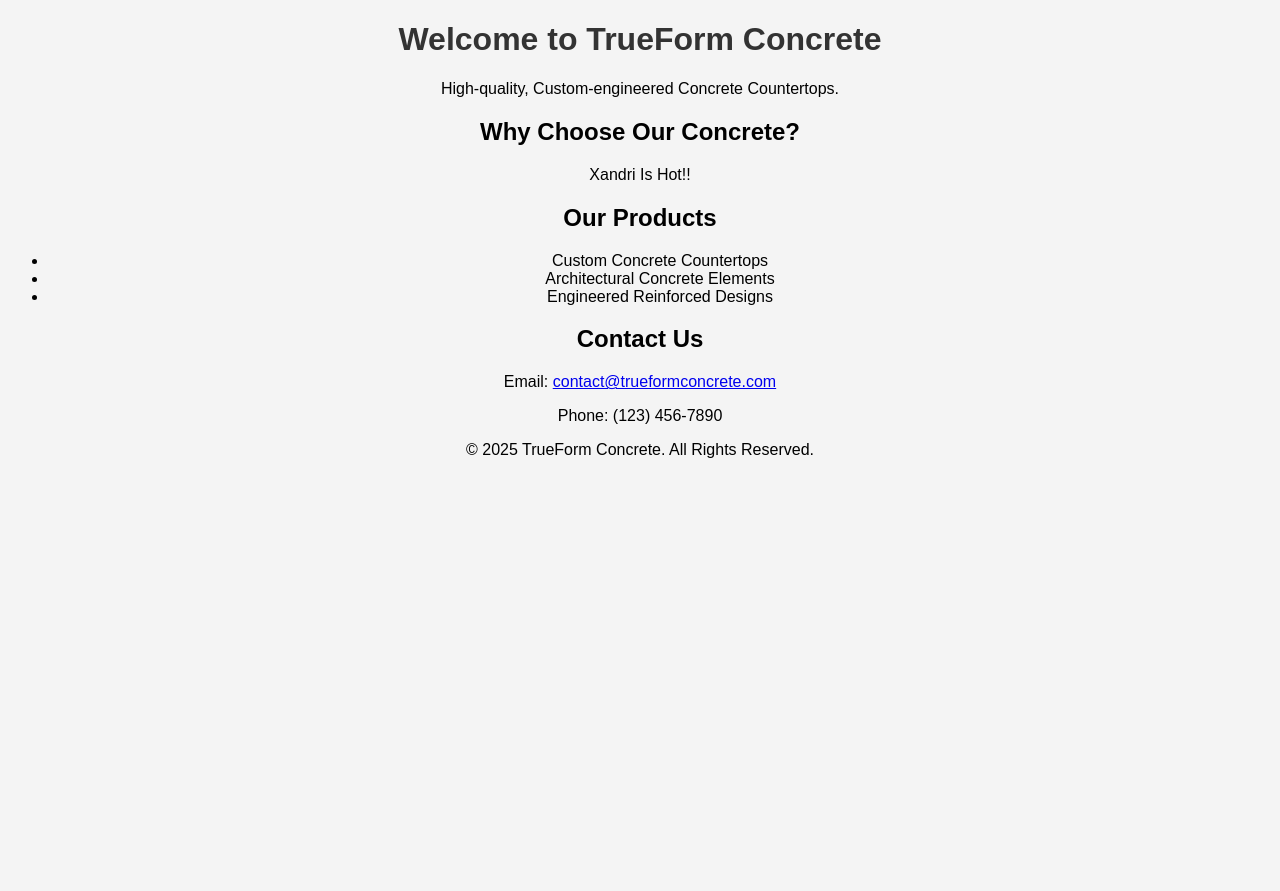
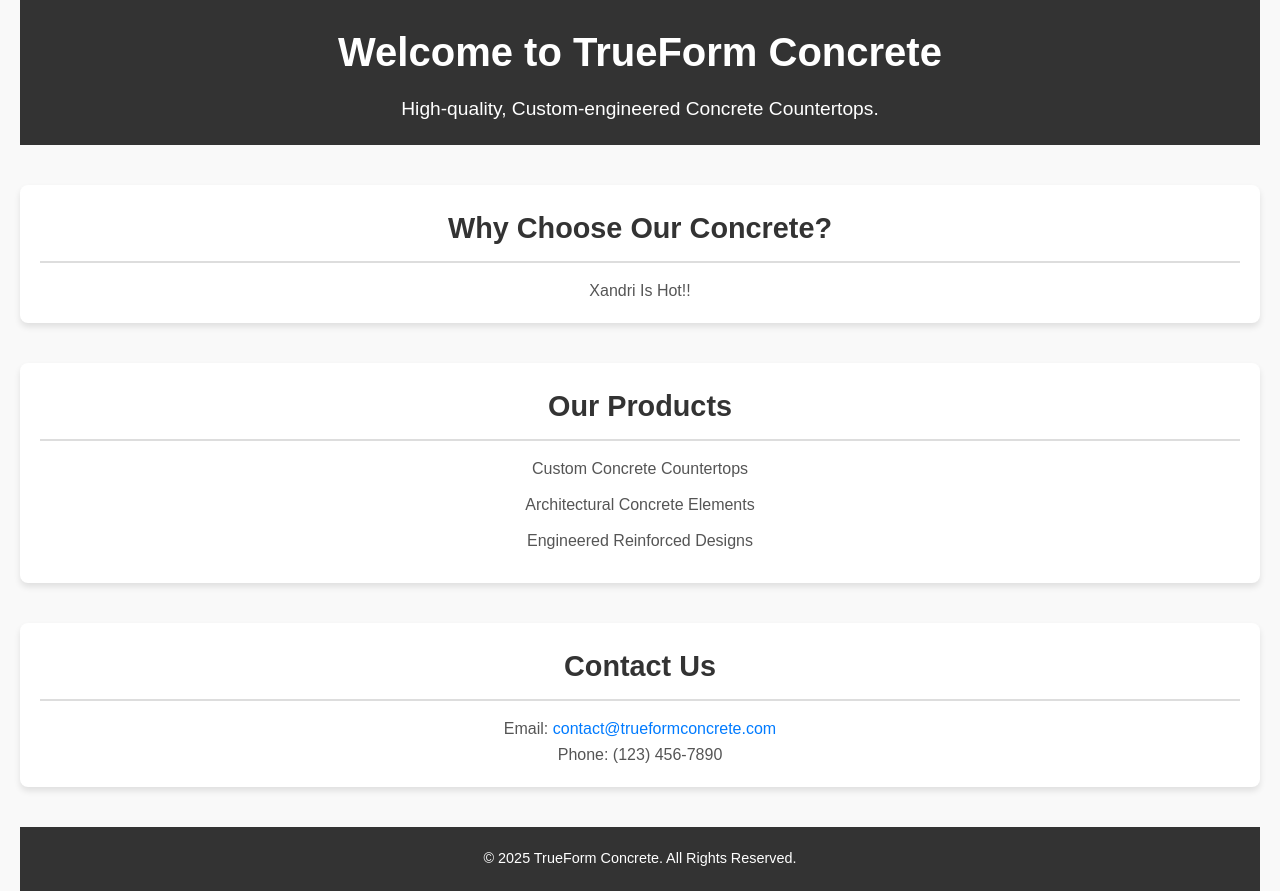
Before and after one commit to TrueForm-Design/TrueForm.github.io, a plain HTML site: page index.html in a window 1280 px wide. Before the commit the page ends 800 px from the top, so only its background shows below. Drawn offline with Linux system fonts and the light colour scheme.

Commit message:
New Style

```diff
--- a/styles.css
+++ b/styles.css
@@ -1,9 +1,99 @@
+/* General Reset */
+* {
+    margin: 0;
+    padding: 0;
+    box-sizing: border-box;
+}
+
 body {
     font-family: Arial, sans-serif;
     text-align: center;
-    background-color: #f4f4f4;
+    background-color: #f9f9f9; /* Updated background for a minimalist feel */
+    line-height: 1.6;
+    color: #333;
+    padding: 0 20px;
 }
 
-h1 {
+/* Header */
+header {
+    text-align: center;
+    padding: 20px 0;
+    background-color: #333; /* Dark background for contrast */
+    color: #fff; /* White text for readability */
+}
+
+header h1 {
+    font-size: 2.5rem;
+    margin-bottom: 10px;
+}
+
+header p {
+    font-size: 1.2rem;
+}
+
+/* Sections */
+section {
+    margin: 40px 0;
+    padding: 20px;
+    background: #fff; /* White background for content sections */
+    border-radius: 8px; /* Rounded corners for a modern look */
+    box-shadow: 0 4px 6px rgba(0, 0, 0, 0.1); /* Subtle shadow for depth */
+}
+
+section h2 {
+    font-size: 1.8rem;
+    margin-bottom: 15px;
     color: #333;
+    text-align: center;
+    border-bottom: 2px solid #ddd; /* Underline for section titles */
+    padding-bottom: 10px;
 }
+
+section p, section ul {
+    font-size: 1rem;
+    color: #555;
+    text-align: center;
+}
+
+ul {
+    list-style: none;
+    padding: 0;
+}
+
+ul li {
+    margin: 10px 0;
+}
+
+/* Links */
+a {
+    color: #007BFF; /* Blue for links */
+    text-decoration: none;
+}
+
+a:hover {
+    text-decoration: underline;
+}
+
+/* Footer */
+footer {
+    text-align: center;
+    padding: 20px 0;
+    background-color: #333;
+    color: #fff;
+    font-size: 0.9rem;
+}
+
+/* Responsive Design */
+@media (max-width: 768px) {
+    header h1 {
+        font-size: 2rem;
+    }
+
+    section h2 {
+        font-size: 1.5rem;
+    }
+
+    section p, section ul {
+        font-size: 0.9rem;
+    }
+}
```
